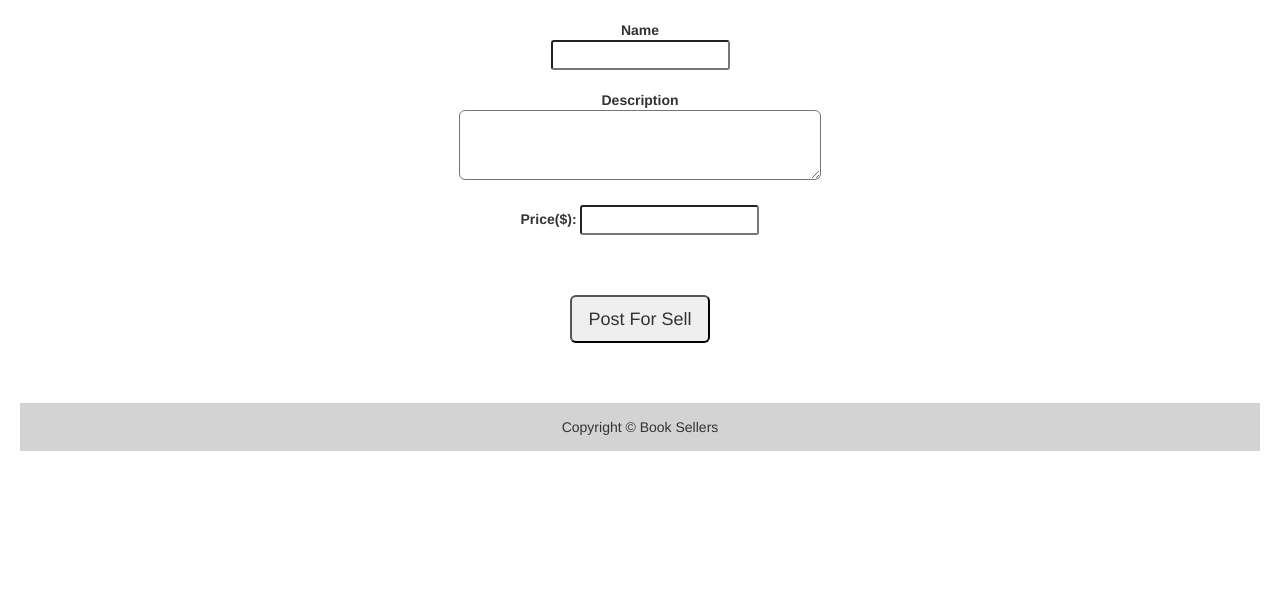
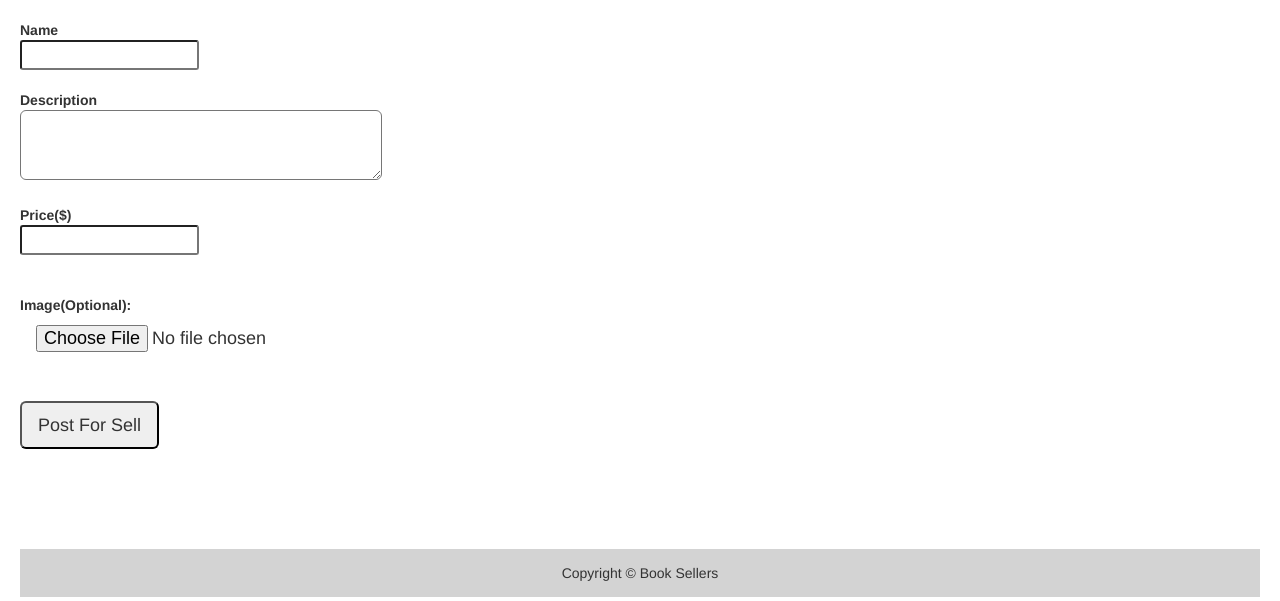
Before and after one commit to csalaman/BookSeller-Sample, a PHP site: page /newItem.php in a window 1280 px wide. Shown: the part 126-727 px from the top of the page. Run offline with PHP 8.4, Linux system fonts and the light colour scheme; the visitor is signed in with stand-in values (Sample User, id 1).

Commit message:
book submission page update

```diff
--- a/newItem.php
+++ b/newItem.php
@@ -67,14 +67,16 @@ $html =<<<HTML
         </header>
 
 
-        <div class="list-group text-center">
+        <div class="list-group">
            <form action="{$_SERVER['PHP_SELF']}" method="post">
                 <strong>Name</strong><br><input type="text" class='input-sm ' name="book_name" /><br><br>
                 <strong>Description</strong><br>
                 <textarea name="book_description" cols='30' class="input-lg"></textarea><br><br>
-                <strong>Price($):</strong>
-                <input type="text" name="price" class="input-sm"/><br><br><br><br>
-                <input type="submit" class="btn-lg" value="Post For Sell"/>
+                <strong>Price($)</strong><br>
+                <input type="text" name="price" class="input-sm"/><br><br><br>
+                <strong>Image(Optional):</strong><input type="file" name="image_file" class="input-lg btn-lg " />
+                <br><br>
+                <input type="submit" class="btn-lg" value="Post For Sell"/><br><br><br>
            </form>
         </div>
 
@@ -91,7 +93,7 @@ HTML;
 
 
 if(isset($_POST['book_name'])){
-    $items_table->insert([$_POST['book_name'],'cmsc398n.jpg',$_SESSION['username'],$_POST['book_description'],floatval($_POST['price']),0,'None',date(DATE_RFC822)]);
+    $items_table->insert([$_POST['book_name'],$_POST['image_file'],$_SESSION['username'],$_POST['book_description'],floatval($_POST['price']),0,'None',date(DATE_RFC822)]);
     $echo = <<<HTML
 <script>
     alert("You have successfully submitted an item!")
```
